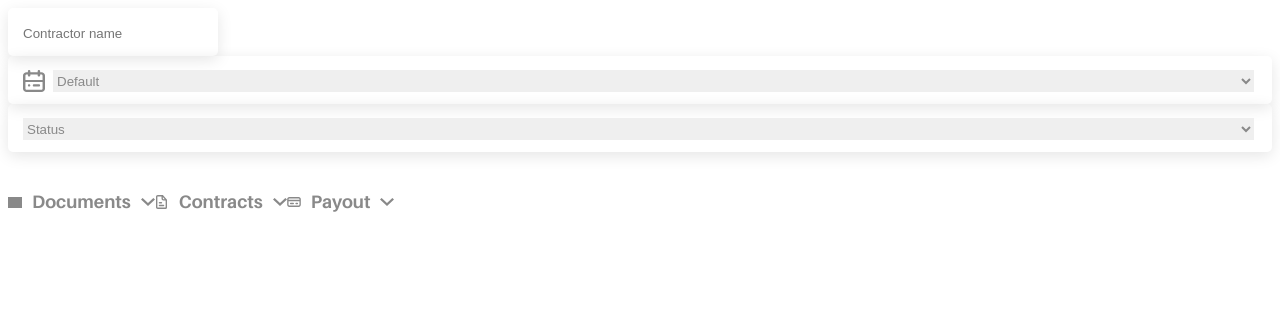
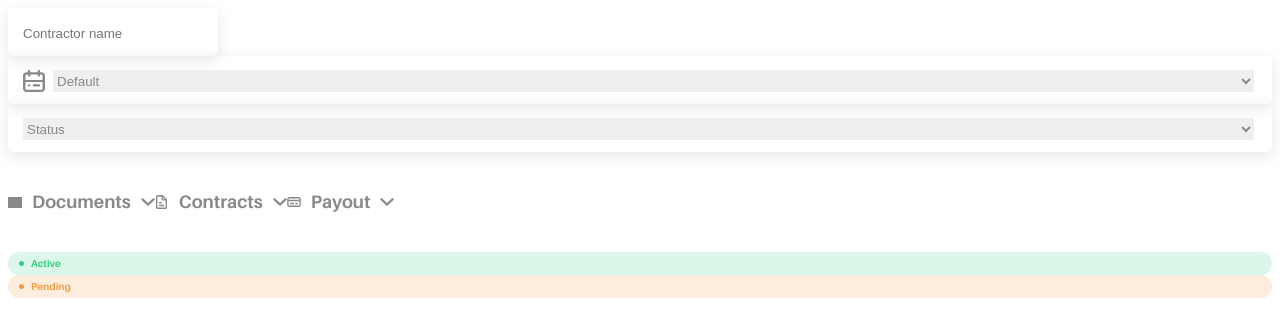
Before and after one commit to emoreiravirtus/OnTopDesign, an Angular app: page / in a window 1280 px wide. Shown: the top 336 px of the page. Built offline with nearby package versions, Linux system fonts and the light colour scheme; grey boxes are pictures that could not be loaded.

Commit message:
Adds StatusBox component

```diff
--- a/src/app/contracts/contracts.component.html
+++ b/src/app/contracts/contracts.component.html
@@ -6,3 +6,5 @@
     <app-select-box-big [placeholder]="'Contracts'" [icon]="'file-text'" [options]="options"></app-select-box-big>
     <app-select-box-big [placeholder]="'Payout'" [icon]="'credit-card'" [options]="options"></app-select-box-big>
 </div>
+<app-status-box [status]="'active'"></app-status-box>
+<app-status-box [status]="'pending'"></app-status-box>
--- a/src/app/contracts/contracts.module.ts
+++ b/src/app/contracts/contracts.module.ts
@@ -3,6 +3,7 @@ import { NgModule } from "@angular/core";
 import { SearchBarSmallComponent } from "../shared/search-bar-small/search-bar-small.component";
 import { SelectBoxBigComponent } from "../shared/select-box-big/select-box-big.component";
 import { SelectBoxSmallComponent } from "../shared/select-box-small/select-box-small.component";
+import { StatusBoxComponent } from "../shared/status-box/status-box.component";
 import { ContractsComponent } from "./contracts.component";
 
 @NgModule({
@@ -10,7 +11,8 @@ import { ContractsComponent } from "./contracts.component";
     ContractsComponent,
     SearchBarSmallComponent,
     SelectBoxSmallComponent,
-    SelectBoxBigComponent
+    SelectBoxBigComponent,
+    StatusBoxComponent
   ],
   imports: [
     CommonModule
--- /dev/null
+++ b/src/app/shared/status-box/status-box.component.html
@@ -0,0 +1,7 @@
+<div id="statusBox" [ngClass]="{
+    'txt-success': status == 'active',
+    'txt-pending': status == 'pending'}"
+    class="txt-xs-b">
+    <div></div>
+    <p>{{ status | titlecase }}</p>
+</div>
--- /dev/null
+++ b/src/app/shared/status-box/status-box.component.scss
@@ -0,0 +1,32 @@
+@import 'variables';
+
+#statusBox {
+    display: flex;
+    justify-content: flex-start;
+    align-items: center;
+    border-radius: 20px;
+    padding: 6px 11px;
+
+    div {
+        width: 5px;
+        height: 5px;
+        border-radius: 50%;
+        margin-right: 7px;
+    }
+}
+
+#statusBox.txt-success {
+    background: rgba(map-get($colors, $key: 'success'), .18);
+
+    div {
+        background-color: map-get($colors, $key: 'success');
+    }
+}
+
+#statusBox.txt-pending {
+    background: rgba(map-get($colors, $key: 'pending'), .18);
+
+    div {
+        background-color: map-get($colors, $key: 'pending');
+    }
+}
--- /dev/null
+++ b/src/app/shared/status-box/status-box.component.ts
@@ -0,0 +1,17 @@
+import { Component, Input, OnInit } from '@angular/core';
+
+@Component({
+  selector: 'app-status-box',
+  templateUrl: './status-box.component.html',
+  styleUrls: ['./status-box.component.scss']
+})
+export class StatusBoxComponent implements OnInit {
+
+  @Input() status: string;
+
+  constructor() { }
+
+  ngOnInit(): void {
+  }
+
+}
--- a/src/sass/_variables.scss
+++ b/src/sass/_variables.scss
@@ -2,9 +2,9 @@ $colors: (
     primary: #FF5A70,
     gray: #EBEBEB,
     dark-gray: #898989,
-    status-active-txt: #36cf83,
+    success: #36cf83,
     status-active-bg: #36CF822E,
-    status-pending-txt: #F29D42,
+    pending: #F29D42,
     status-pending-bg: #F29D424D,
 );
 
--- a/src/sass/styles.scss
+++ b/src/sass/styles.scss
@@ -4,6 +4,10 @@
 
 body {
     font-family: variables.$font-light;
+}
+
+p {
+    margin: 0;
 }
 
 @each $name, $hex in variables.$colors {
```
Also changed, not shown: 1 other file (tests, documents, lock files or other folders).
